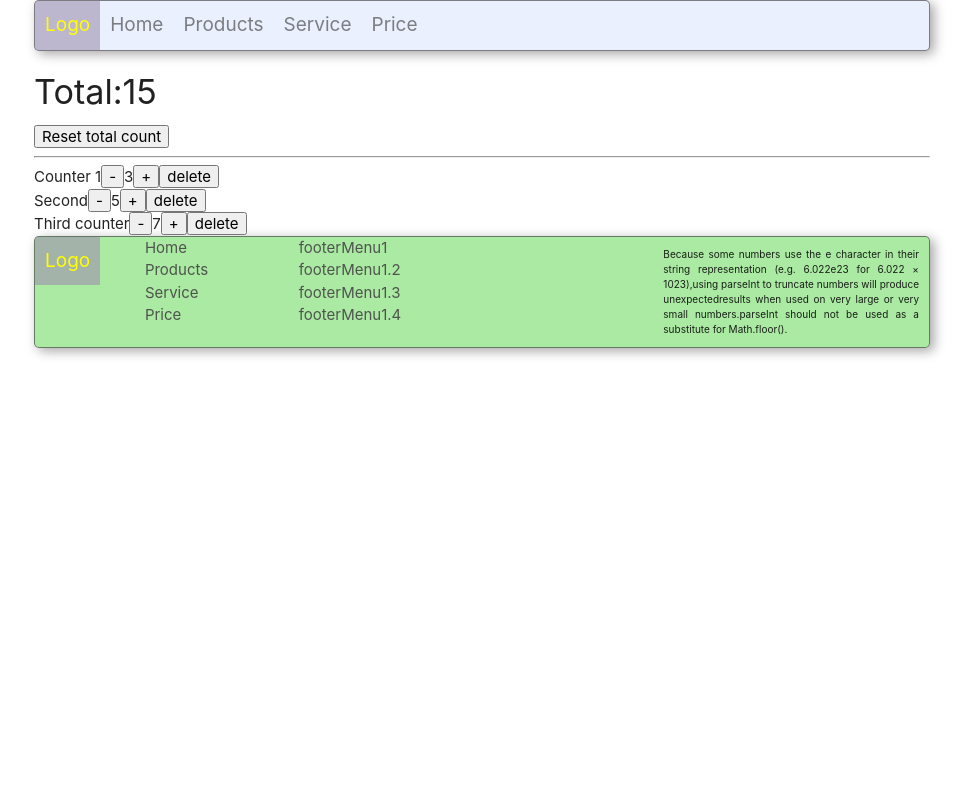
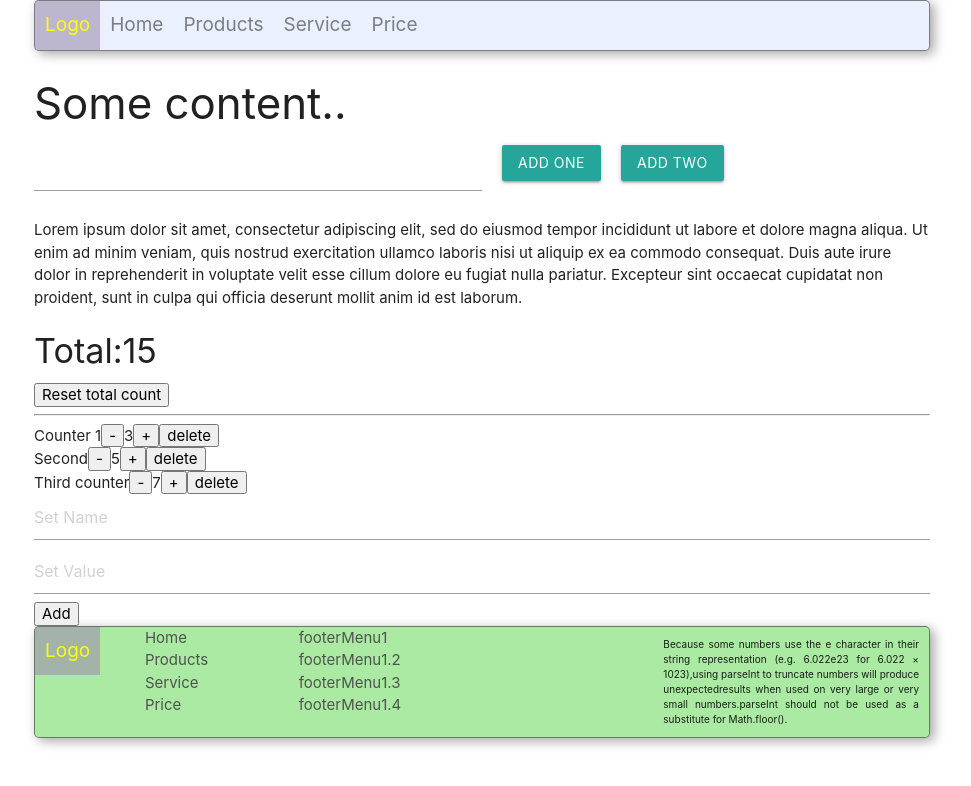
Before and after one commit to Volodymyr-Cherniak/CRA, a React (Create React App) app: page / in a window 1280 px wide. Shown: the top 786 px of the page, without its empty margins (158-1129 px from the left). Built offline with nearby package versions, Linux system fonts and the light colour scheme.

Commit message:
addCounter

```diff
--- a/package.json
+++ b/package.json
@@ -15,6 +15,7 @@
   },
   "scripts": {
     "start": "react-scripts start",
+    "start-debug": "react-scripts start inspect",
     "build": "react-scripts build",
     "test": "react-scripts test",
     "eject": "react-scripts eject",
--- a/src/App.css
+++ b/src/App.css
@@ -1,10 +1,9 @@
-body {
-  margin: 0;
-  font-family: Arial, Helvetica, sans-serif;
-}
+/*body {*/
+/*   margin: 0;*/
+/*   font-family: Arial, Helvetica, sans-serif;*/
+/* }*/
 
 .header {
-
   border-style: solid;
   border-color: #6b70d6;
   overflow: hidden;
@@ -64,8 +63,3 @@ body {
   flex-wrap: wrap;
   justify-content: center;
 }
-.counters{
-  display: inline-flex;
-  flex-direction: row;
-  justify-content: right;
-}
--- a/src/Components/App.js
+++ b/src/Components/App.js
@@ -3,15 +3,16 @@ import 'materialize-css/dist/css/materialize.min.css';
 import Header from "./Header";
 import Footer from "./Footer";
 import Calculator from "./Calculator/Calculator";
+import Content from "./Content";
 
 
 
 
 const App = () => {
 
-  // const buttonClicked = (name) => {
-  //   console.log('Clicked!!' + name)
-  // };
+  const buttonClicked = (name) => {
+    console.log('Clicked!!' + name)
+  };
 
   const items = [
     {
@@ -59,6 +60,7 @@ const App = () => {
       <div className="container">
 
         <Header menuItems={items}/>
+        <Content bc={buttonClicked}/>
         <Calculator/>
         <Footer
           footerMenu1={items}
--- /dev/null
+++ b/src/Components/Calculator/AddCounterForm.js
@@ -0,0 +1,39 @@
+import React, {useState} from 'react';
+
+const AddCounterForm = (props) => {
+
+  const [name, setName] = useState('');
+
+  const [value, setValue] = useState('');
+
+  const onSubmit = () => {
+    props.onSubmit(name, value);
+    setValue('');
+    setName('');
+  };
+
+
+
+  return (
+    <div className='addCounterform'>
+      <input
+        placeholder='Set Name'
+        type='text'
+        name='name'
+        value={name}
+        onChange={e => setName(e.target.value)}
+      />
+      <input
+        placeholder='Set Value'
+        type='text'
+        name='value'
+        value={value}
+        onChange={e => setValue(e.target.value)}
+      />
+
+      <button onClick={() => onSubmit(name, value)}>Add</button>
+    </div>
+  );
+};
+
+export default AddCounterForm;
--- a/src/Components/Calculator/Calculator.js
+++ b/src/Components/Calculator/Calculator.js
@@ -1,5 +1,6 @@
 import React, {useState} from 'react';
 import Counter from "./Counter";
+import AddCounterForm from "./AddCounterForm";
 
 
 const Calculator = () => {
@@ -26,36 +27,42 @@ const Calculator = () => {
   const [counters, setCounters] = useState(InitialCountersState);
 
   const resetTotalCount = () => {
-    const newCounts = counters.map(el => ({...el, value: 0}));
-    setCounters(newCounts);
+    const newCounters = counters.map(el => ({...el, value: 0}));
+    setCounters(newCounters);
   };
 
-  const increment = (id) => {
+  const incrementCounter = (id) => {
     const index = counters.findIndex(el => id === el.id);
-    const newCounts = [...counters];
-    newCounts[index].value = newCounts[index].value + 1;
-    setCounters(newCounts);
+    const newCounters = [...counters];
+    newCounters[index].value = newCounters[index].value + 1;
+    setCounters(newCounters);
     console.log('You press plus');
 
   };
 
-  const decrement = (id) => {
-    const newCounts = counters.map(el => {
-      if(id === el.id) return {...el, value: el.value - 1};
+  const decrementCounter = (id) => {
+    const newCounters = counters.map(el => {
+      if (id === el.id) return {...el, value: el.value - 1};
       return el;
     });
-    setCounters(newCounts);
+    setCounters(newCounters);
     console.log('You press minus');
   };
 
   const removeCounter = (id) => {
-    const index = counters.findIndex(el => id === el.id);
-    const newCount = [...counters];
-    newCount.splice(index, 1);
-    setCounters(newCount);
-    console.log("REMOVE ID " + index);
+    const newCounters = counters.filter(el => el.id !== id);
+    setCounters(newCounters);
   };
 
+  const addCounter = (name, value) => {
+    const id = Date.now();
+    const newCounters = [...counters, {
+      id: id, name, value: Number(value)
+    }];
+    setCounters(newCounters);
+    console.log(counters)
+
+  };
 
 
   return (
@@ -67,11 +74,17 @@ const Calculator = () => {
         counters.map(el => <Counter key={el.id}
                                     count={el}
                                     id={el.id}
-                                    increment={increment}
-                                    decrement={decrement}
+                                    increment={incrementCounter}
+                                    decrement={decrementCounter}
                                     remove={removeCounter}
+                                    className='counters'
         />)
       }
+
+      <AddCounterForm
+        onSubmit={addCounter}
+
+      />
 
     </div>
   );
--- a/src/Components/Calculator/Counter.js
+++ b/src/Components/Calculator/Counter.js
@@ -7,6 +7,7 @@ const Counter = (props) => {
 
   return (
     <div>
+      {/*{props.count.id}*/}
       {props.count.name}
       <button onClick={() => props.decrement(props.id)}>-</button>
 
```
Also changed, not shown: src/Components/Calculator/CounterTotal.js (deleted, +0 -13 lines).
